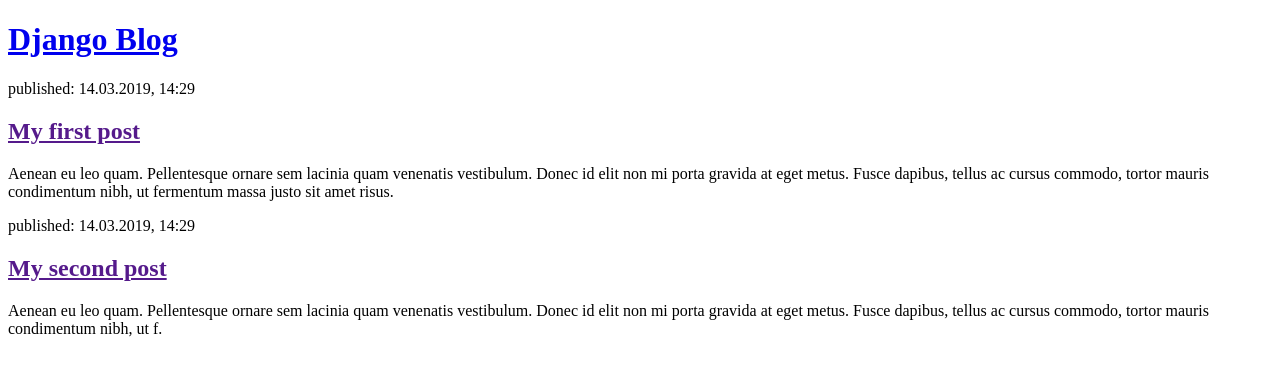
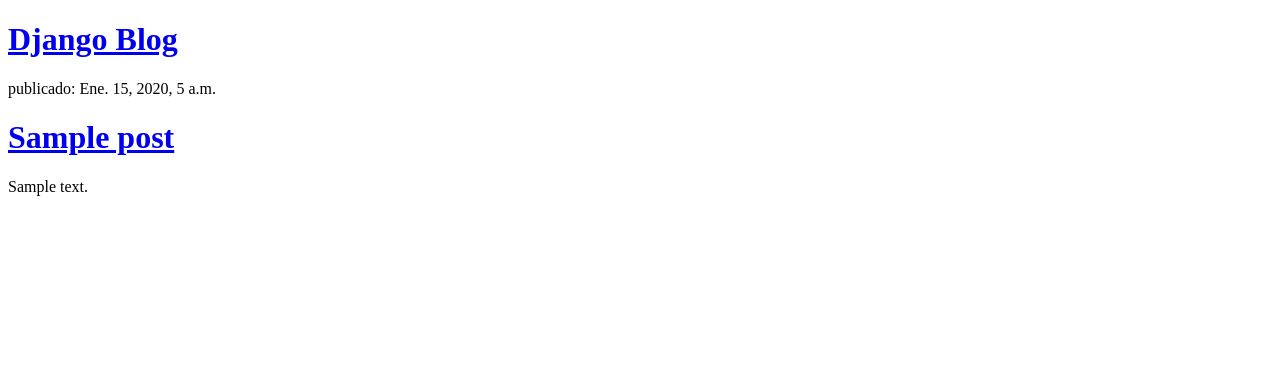
Before and after one commit to yellow4flash/my-first-blog, a Django app: template blog/templates/blog/post_list.html in a window 1280 px wide. Shown: the top 376 px of the page. Run offline with Django 3.2, Linux system fonts and the light colour scheme; the template is opened without the code that fills it: values that come from a table or form of the project are taken from there, others are empty; tables that the repository leaves empty hold one stand-in row (values such as "Sample post").

Commit message:
templates moduficados para mostrar post desde BD

```diff
--- a/blog/templates/blog/post_list.html
+++ b/blog/templates/blog/post_list.html
@@ -7,18 +7,12 @@
   <body>
     <div>
       <h1><a href="/">Django Blog</a></h1>
+    </div>
+       {%for post in posts%}
+       <div> <p> publicado: {{post.published_date}} </p>
+         <h1> <a href="#">{{post.title}}</a> </h1>
+         <p>{{post.text|linebreaksbr}}</p>
        </div>
-
-       <div>
-           <p>published: 14.03.2019, 14:29</p>
-           <h2><a href="">My first post</a></h2>
-           <p>Aenean eu leo quam. Pellentesque ornare sem lacinia quam venenatis vestibulum. Donec id elit non mi porta gravida at eget metus. Fusce dapibus, tellus ac cursus commodo, tortor mauris condimentum nibh, ut fermentum massa justo sit amet risus.</p>
-       </div>
-
-       <div>
-           <p>published: 14.03.2019, 14:29</p>
-           <h2><a href="">My second post</a></h2>
-           <p>Aenean eu leo quam. Pellentesque ornare sem lacinia quam venenatis vestibulum. Donec id elit non mi porta gravida at eget metus. Fusce dapibus, tellus ac cursus commodo, tortor mauris condimentum nibh, ut f.</p>
-       </div>
+       {%endfor%}
   </body>
 </html>
--- a/blog/views.py
+++ b/blog/views.py
@@ -1,5 +1,8 @@
 from django.shortcuts import render
+from django.utils import timezone
+from .models import Post
 
 # Create your views here.
 def  post_list(request):
-    return render(request, 'blog/post_list.html', {})
+    posts=Post.objects.filter(published_date__lte=timezone.now()).order_by('published_date')
+    return render(request, 'blog/post_list.html', {'posts':posts})
```
